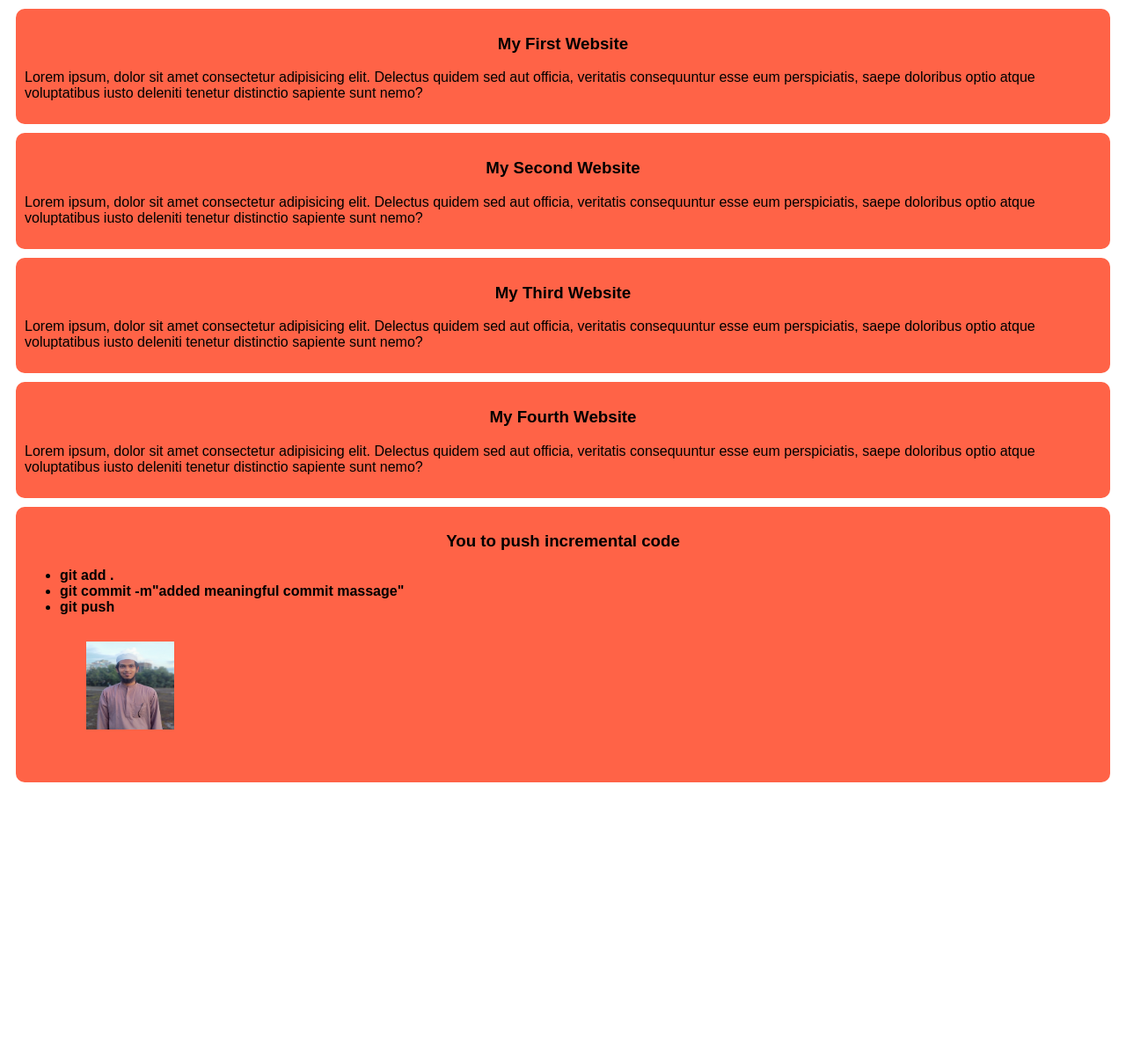
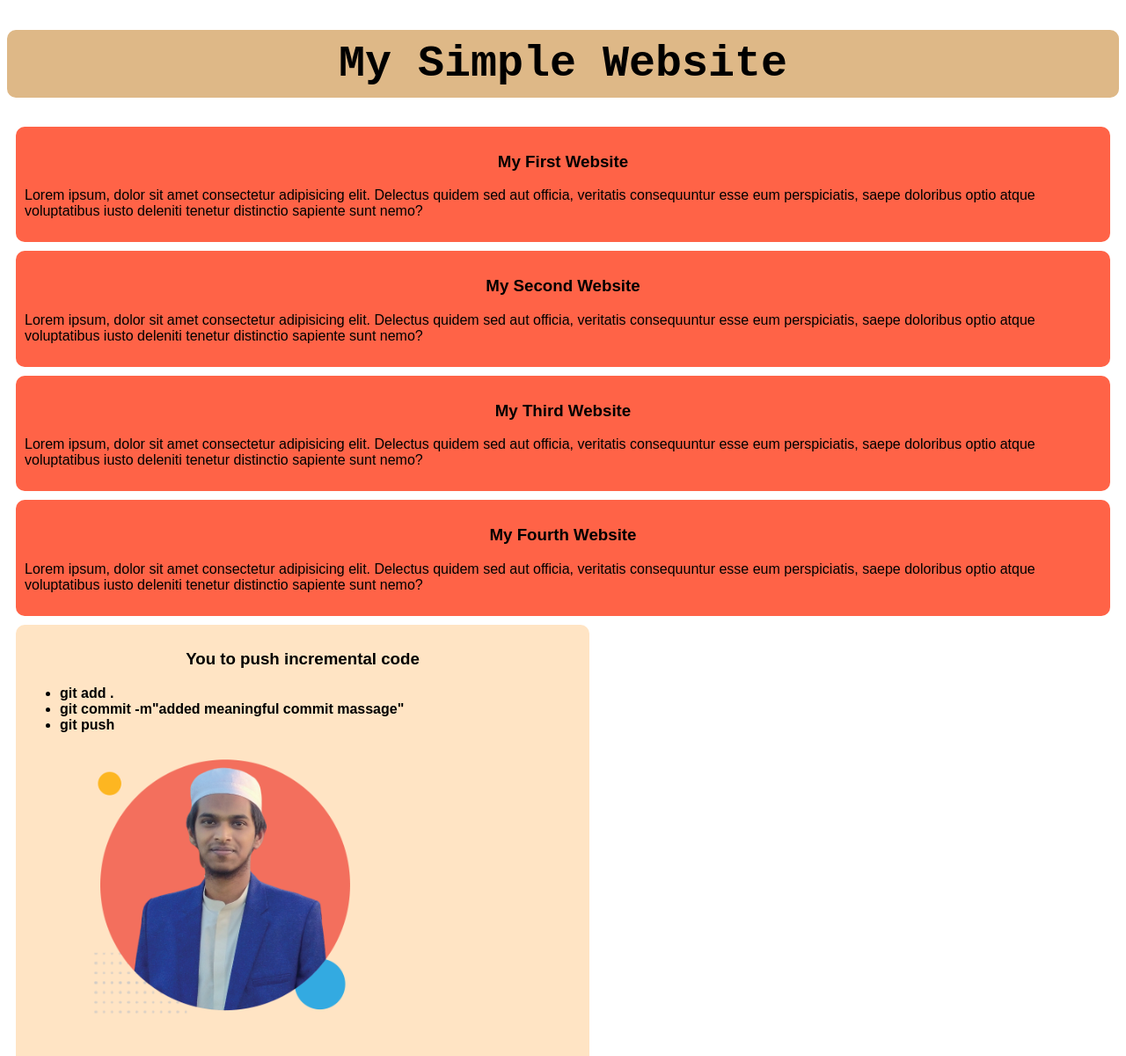
Before and after one commit to sadman249/my-simple-website, a plain HTML site: page index.html in a window 1280 px wide. Shown: the top 1200 px of the page at 88% size. Before the commit the page ends 899 px from the top, so only its background shows below. Drawn offline with Linux system fonts and the light colour scheme.

Commit message:
added img

```diff
--- a/index.html
+++ b/index.html
@@ -3,11 +3,12 @@
 <head>
     <meta charset="UTF-8">
     <meta name="viewport" content="width=device-width, initial-scale=1.0">
-    <link rel="shortcut icon" href="img/web.png" type="image/x-icon">
+    <link rel="shortcut icon" href="Sad/logo.png" type="image/x-icon">
     <title>my-simple-website</title>
     <link rel="stylesheet" href="style/style.css">
 </head>
 <body>
+    <h1>My Simple Website</h1>
     <div>
         <h3>My First Website</h3>
         <p>Lorem ipsum, dolor sit amet consectetur adipisicing elit. Delectus quidem sed aut officia, veritatis consequuntur esse eum perspiciatis, saepe doloribus optio atque voluptatibus iusto deleniti tenetur distinctio sapiente sunt nemo?</p>
@@ -24,13 +25,13 @@
         <h3>My Fourth Website</h3>
         <p>Lorem ipsum, dolor sit amet consectetur adipisicing elit. Delectus quidem sed aut officia, veritatis consequuntur esse eum perspiciatis, saepe doloribus optio atque voluptatibus iusto deleniti tenetur distinctio sapiente sunt nemo?</p>
     </div>
-    <div>
+    <div class="repo">
         <h3>You to push incremental code</h3>
         <ul>
             <li>git add .</li>
             <li>git commit -m"added meaningful commit massage"</li>
             <li>git push</li>
-            <img src="img/sad.jpg" alt="sad">
+            <img src="Sad/Sadman.22.png" alt="sad">
         </ul>
     </div>
 </body>
--- a/style/style.css
+++ b/style/style.css
@@ -1,3 +1,15 @@
+h1{
+    text-align: center;
+    font-family: monospace;
+    font-size: 50px;
+    background-color: burlywood;
+    border-radius: 10px;
+    padding: 10px;
+    /* width: 50%; */
+
+
+
+}
 div{
     background-color: tomato;
     padding: 10px;
@@ -5,6 +17,7 @@ div{
     margin: 10px;
     font-family: sans-serif;
     /* width: 50%; */
+    /* border-color: rgb(151, 91, 12); */
 }
 h3{
     text-align: center;
@@ -13,9 +26,14 @@ ul{
     font-weight: bold;
 }
 img{
-    height: 100px;
-    width: 100px;
+    height: 300px;
+    width: 300px;
     padding: 20px;
     margin: 10px;
     /* border-radius: 10px; */
 }
+.repo{
+    background-color: bisque;
+    width: 50%;
+
+}
```
Also changed, not shown: Sad/3d glass window logo mockup.png (added), Sad/IMG20220213172905-01.jpeg (added), Sad/IMG20220722164617-01.jpeg (added), Sad/IMG20220722165033-01.jpeg (added), Sad/IMG20220731160334-01.jpeg (added), Sad/Sad.22.png (added), Sad/Sadman.22.png (added), 3 other files.
